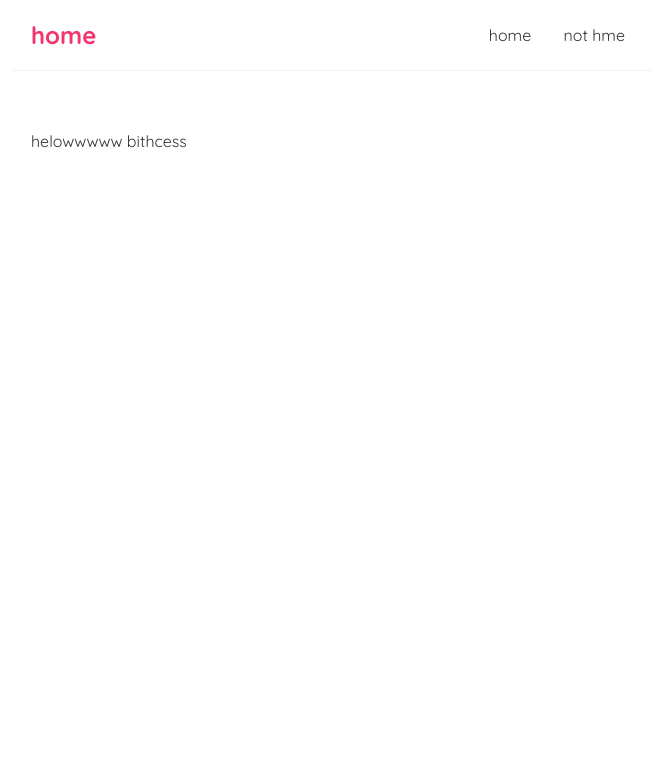
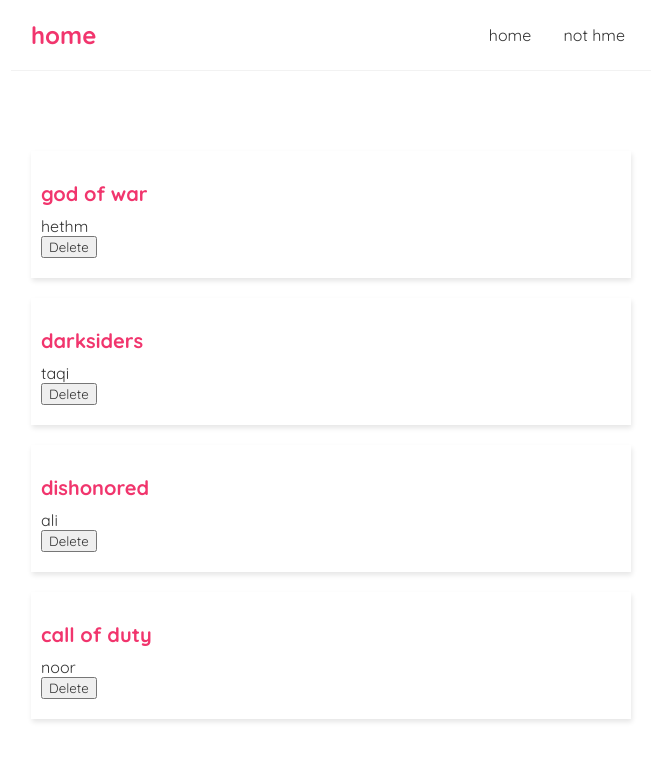
Before and after one commit to mohmeadtke/react-first-project, a React (Create React App) app: page / in a window 1280 px wide. Shown: the top 760 px of the page, without its empty margins (309-972 px from the left). Built offline with nearby package versions, Linux system fonts and the light colour scheme.

Commit message:
make the method file

```diff
--- a/src/Home.js
+++ b/src/Home.js
@@ -1,7 +1,23 @@
+import { useState } from "react";
+import Method from "./method";
+
+
+
 const Homepage = () => {
+    const [object, setObject] = useState([
+        { title: "god of war", creator: "hethm", rubish: "rubishh", id: 1 },
+        { title: "darksiders", creator: "taqi", rubish: "rubishh", id: 2 },
+        { title: "dishonored", creator: "ali", rubish: "rubishh", id: 3 },
+        { title: "call of duty", creator: "noor", rubish: "rubishh", id: 4 }
+    ]);
+  const  deletefun = (id) =>{
+    const newArr = object.filter(ob =>ob.id !== id) ;
+        setObject(newArr) ;
+    };
+
     return (
-        <div className="home">
-            <p>helowwwww bithcess</p>
+        <div className="Home">
+            <Method object={object} deletefun={deletefun} />
         </div>
     );
 }
--- a/src/index.css
+++ b/src/index.css
@@ -33,3 +33,21 @@
   margin: 40px auto;
   padding: 20px;
 }
+
+/* insideHome */
+.insideHome{
+  padding: 20px 10px;
+  margin: 20px 0;
+  border: 10px;
+  box-shadow: 1px 3px 5px rgba(0, 0, 0, 0.1);
+
+}
+.insideHome h3{
+  padding: 10px 0px;
+  font-size: 20px;
+  color: #f1356d;
+}
+
+.Method :hover{
+  background-color: rgb(231, 214, 227);
+}
--- /dev/null
+++ b/src/method.js
@@ -0,0 +1,15 @@
+const Method = ({ object ,deletefun}) => {
+    return (
+        <div className="Method">
+            {object.map((ob) => (
+                <div className="insideHome" key={ob.id}>
+                    <h3>{ob.title}</h3>
+                    <p>{ob.creator}</p>
+                    <button onClick={()=> deletefun(ob.id)}>Delete</button>
+                </div>
+            ))}
+        </div>
+     );
+}
+
+export default Method;
```
